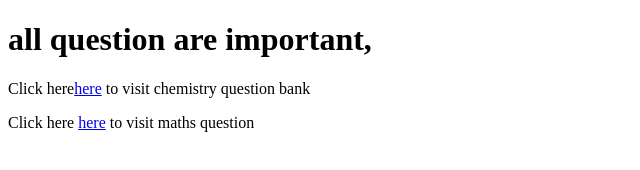
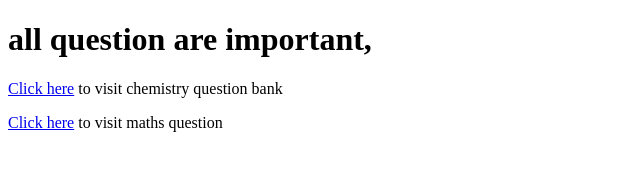
Before and after one commit to jeevan72/jeevan721, a plain HTML site: page index.html in a window 1280 px wide. Shown: the whole page, without its empty margins (0-640 px from the left). Drawn offline with Linux system fonts and the light colour scheme.

Commit message:
Update index.html

```diff
--- a/index.html
+++ b/index.html
@@ -8,8 +8,8 @@
 </head>
 <body>
     <h1>all question are important, </h1>
-    <p>Click here<a href="https://drive.google.com/file/d/1NHMIunGzvuersaK-VG2BR012gyTnpDY_/view?usp=sharing">here</a> to visit chemistry question bank</p>
-    <p>Click here <a href="https://drive.google.com/drive/folders/1O7V1psTzwY0Hu94oSXsFuGOFoZ-KMpoO?usp=drive_link">here</a> to visit maths question</p>
+    <p><a href="https://drive.google.com/file/d/1NHMIunGzvuersaK-VG2BR012gyTnpDY_/view?usp=sharing">Click here</a> to visit chemistry question bank</p>
+    <p><a href="https://drive.google.com/drive/folders/1O7V1psTzwY0Hu94oSXsFuGOFoZ-KMpoO?usp=drive_link">Click here</a> to visit maths question</p>
 
 </body>
 </html>
```
